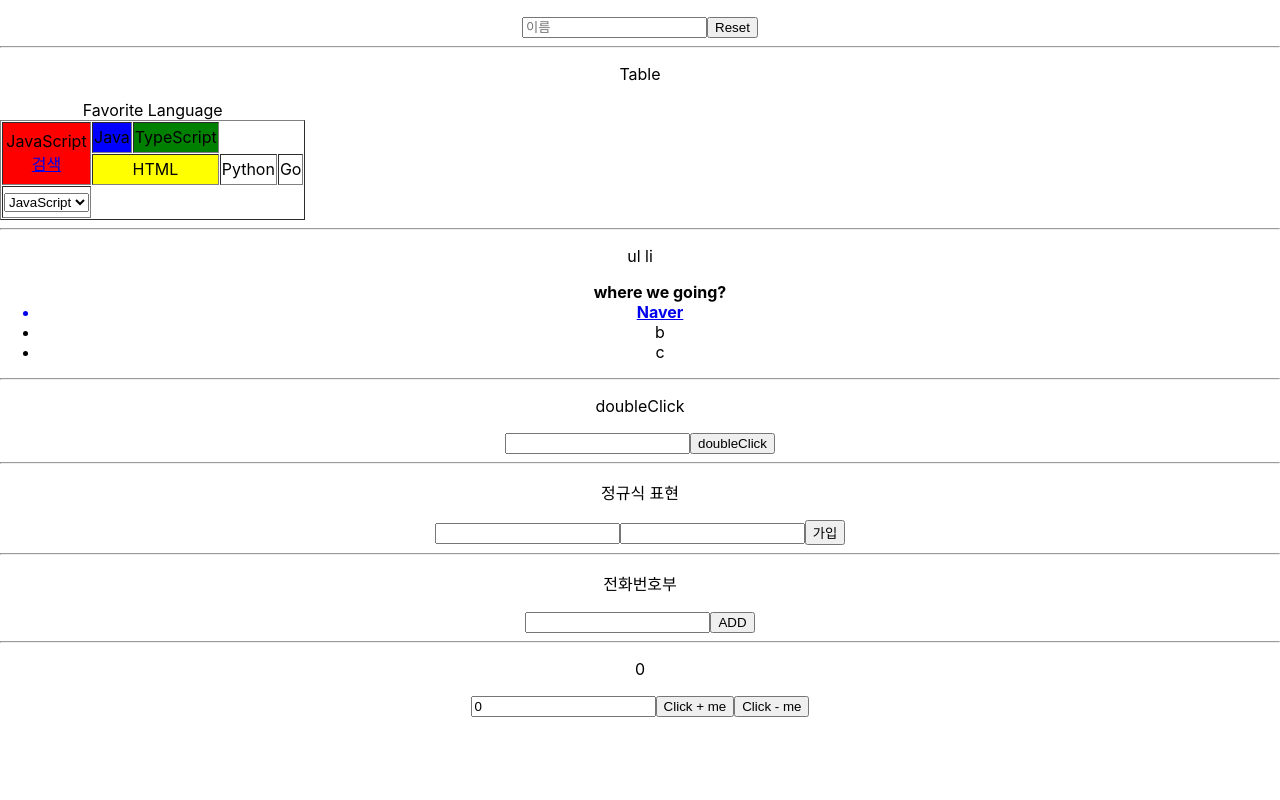
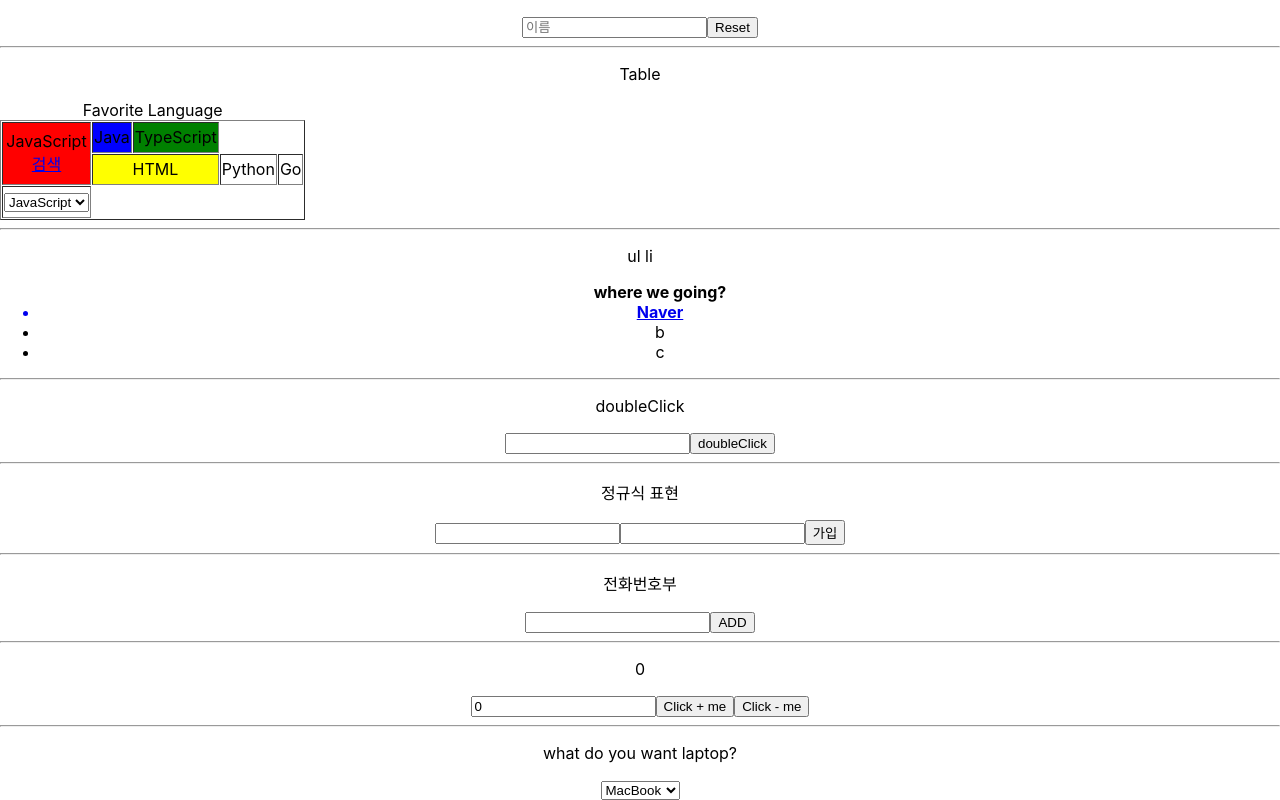
Before and after one commit to bigveloper/react_ToDoList, a React (Create React App) app: page / in a window 1280 px wide. Shown: the part 980-1780 px from the top of the page. Before the commit the page ends 1697 px from the top, so only its background shows below. Built offline with nearby package versions, Linux system fonts and the light colour scheme.

Commit message:
select box +1

```diff
--- a/src/App.js
+++ b/src/App.js
@@ -24,6 +24,8 @@ function App() {
     const [callBook, setCallBook] = useState('');
     const [callList, setCallList] = useState([]);
     const [count, setCount] = useState(0);
+    const [selbox, setSelbox] = useState('');
+    const selboxList = ['MacBook', 'Gram', 'Lenovo', 'Asus', 'Samsung', 'Dell'];
 
     // Event
     const onChange = (e) => setValue(e.target.value);
@@ -193,6 +195,11 @@ function App() {
         return;
     };
 
+    const onSel = (e) => {
+        console.log(selbox);
+        setSelbox(e.target.value);
+    };
+
     // JSX
     return (
         <div className="App">
@@ -343,6 +350,15 @@ function App() {
             <input value={count} onChange={onInCount} />
             <button onClick={() => setCount(count + 1)}> Click + me </button>
             <button onClick={() => setCount(count - 1)}> Click - me </button>
+            <hr />
+            <p> what do you want laptop?</p>
+            <select value={selbox} onChange={onSel}>
+                {selboxList.map((item) => (
+                    <option value={item} key={item}>
+                        {item}
+                    </option>
+                ))}
+            </select>
         </div>
     );
 }
```
